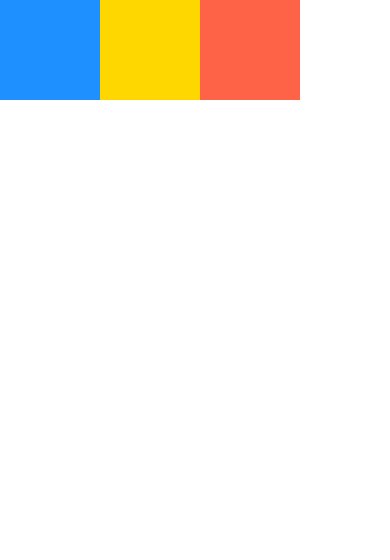
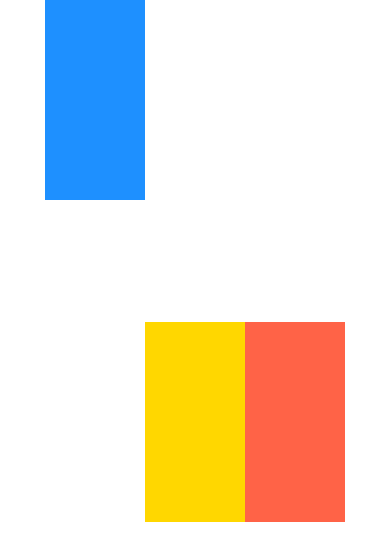
Before and after one commit to sagarniroula112/Reference--React-Native, a React Native app: screen / in a window 390 px wide. Shown: the top 560 px of the page. Built offline with nearby package versions, Linux system fonts and the light colour scheme.

Commit message:
Aligning items in a flexbox!

```diff
--- a/App.js
+++ b/App.js
@@ -8,13 +8,20 @@ export default function App() {
         backgroundColor: "#fff",
         flex: 1,
         flexDirection: "row",
+        justifyContent: "center", // align along horizontal axis (main axis)
+        alignItems: "center", // align along vertical axis (secondary axis)
       }}
     >
       <View
-        style={{ backgroundColor: "dodgerblue", width: 100, height: 100 }}
+        style={{
+          backgroundColor: "dodgerblue",
+          width: 100,
+          height: 200,
+          alignSelf: "flex-start",
+        }}
       />
-      <View style={{ backgroundColor: "gold", width: 100, height: 100 }} />
-      <View style={{ backgroundColor: "tomato", width: 100, height: 100 }} />
+      <View style={{ backgroundColor: "gold", width: 100, height: 200 }} />
+      <View style={{ backgroundColor: "tomato", width: 100, height: 200 }} />
     </View>
   );
 }
```
